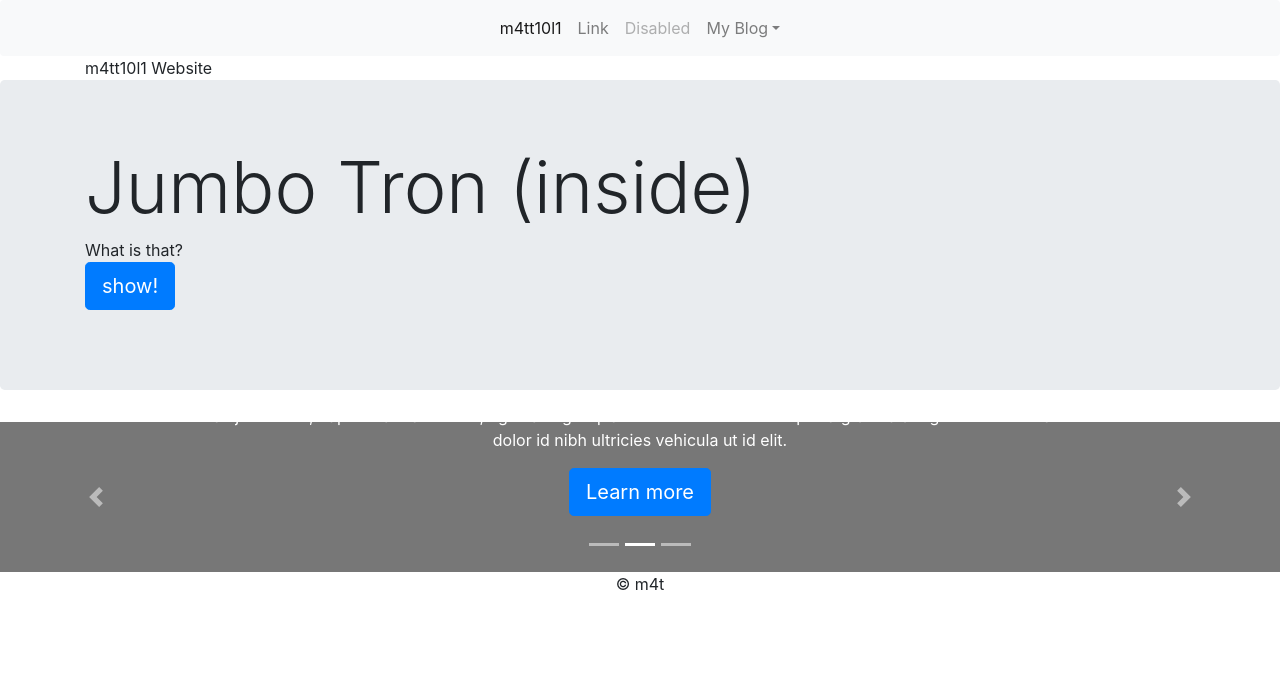
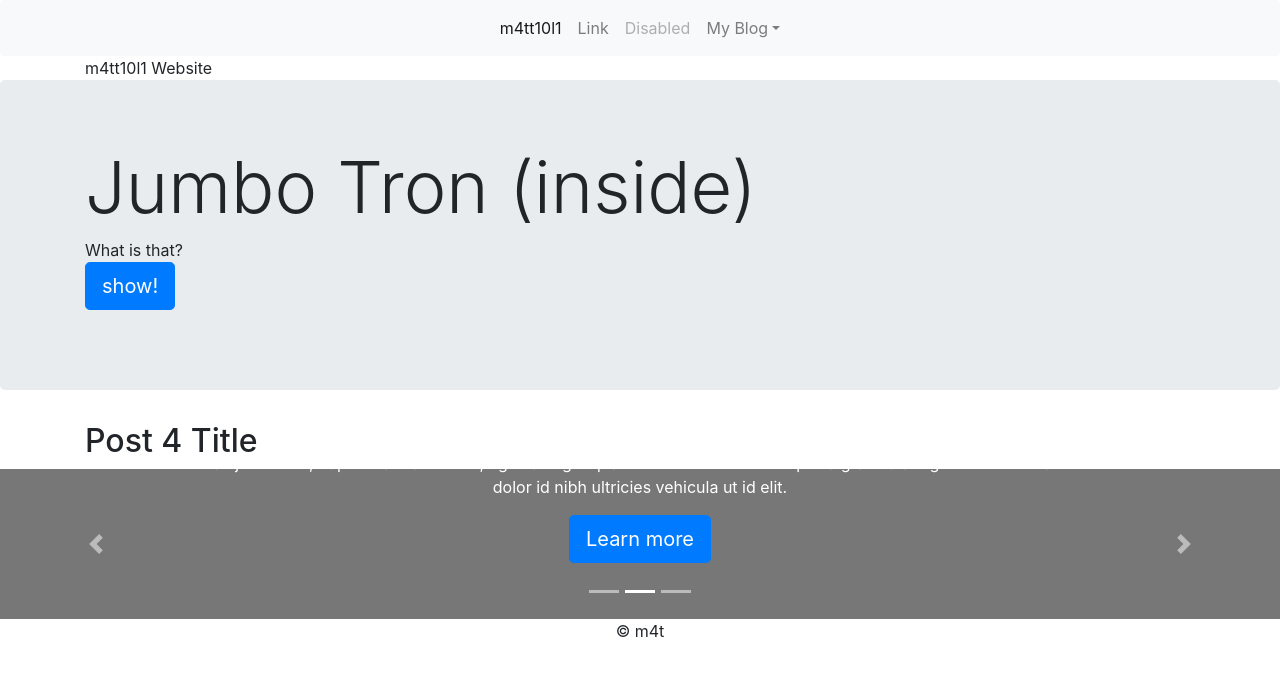
Before and after one commit to studiodiametrodev/m4tt10l1.github.io, a Jekyll site: the page built from _posts/2019-09-16-post-4.md, in a window 1280 px wide. Shown: the top 676 px of the page. Built offline with Jekyll 4.4.1, drawn with Linux system fonts in a browser that asks for light colours; our own code applies the rules of GitHub Pages for plain Markdown files.

Commit message:
Update post-4.json

```diff
--- a/_data/builder/post-4.json
+++ b/_data/builder/post-4.json
@@ -1 +1 @@
-{"jumbotron":{"title":"Jumbo Tron (inside)","description":"What is that?","button":{"link":"/","text":"show!"}},"carousel":{"title":"Carousel (inside)","description":"What is that?","button":{"link":"/","text":"show!"}}}
+{"jumbotron":{"title":"Jumbo Tron (inside)","description":"What is that?","button":{"link":"/","text":"show!"}}, "content": { "title": "", "description": "{{content}}"}, "carousel":{"title":"Carousel (inside)","description":"What is that?","button":{"link":"/","text":"show!"}}}
```
